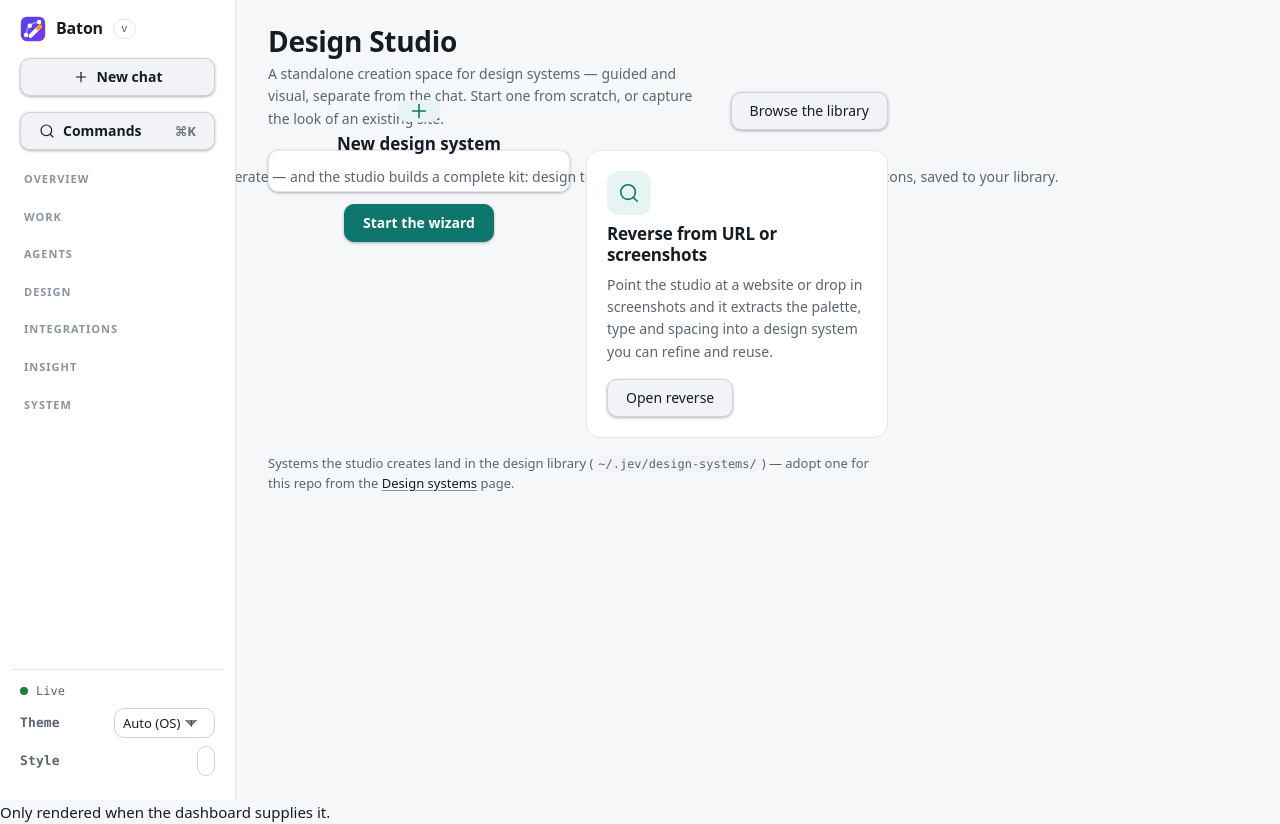
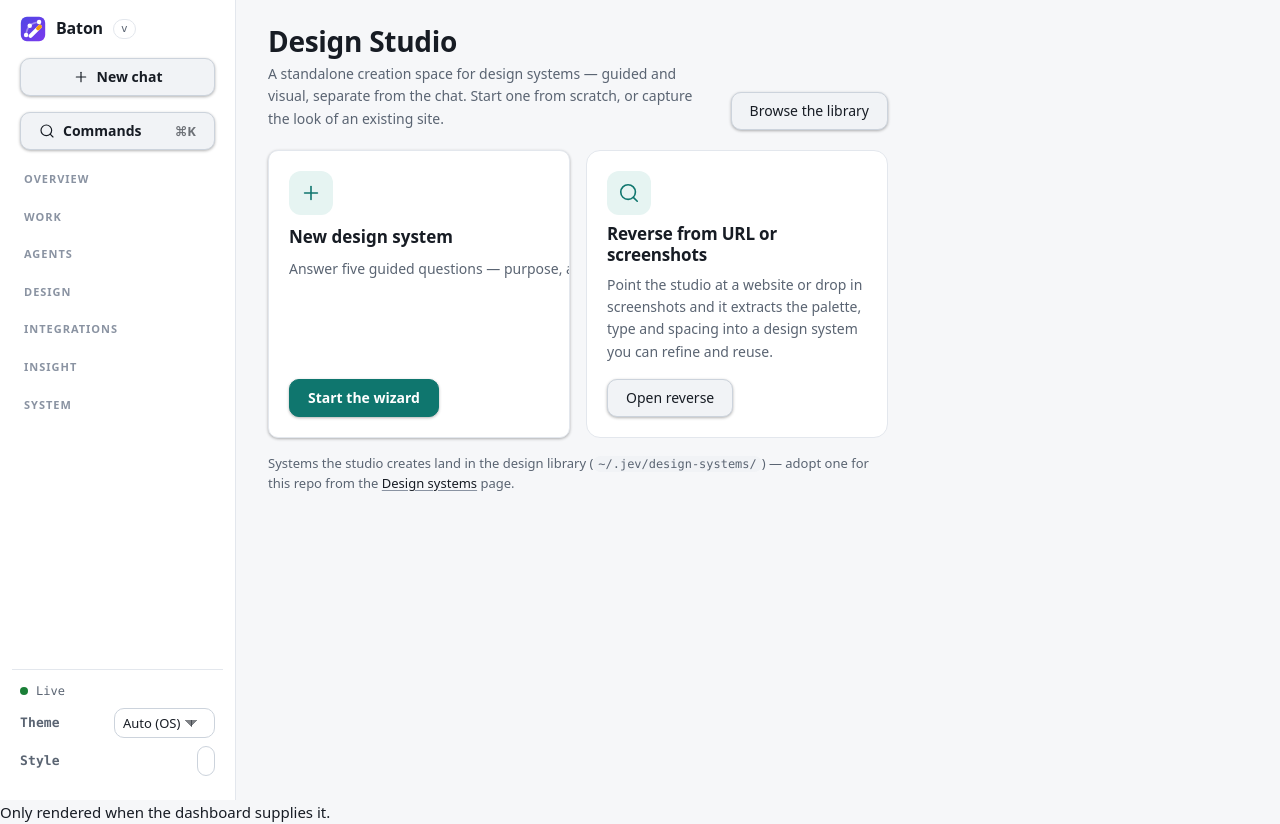
Before and after one commit to Gane2506/baton, a Python web app: template src/jev_agent/dashboard/templates/design_studio.html in a window 1280 px wide. Run offline with Jinja, Linux system fonts and the light colour scheme; the template is opened without the code that fills it, so the values that code supplies are empty.

Commit message:
Audit cycle 5 WS-4: UX polish — submenu overlay, key-card overflow, studio card, inline forms (issue #269)
- /chats rendered with its heading, form and table clipped under the fixed
  submenu flyout: the content column now shifts right by the panel width
  (--submenu-w) while a submenu is open.
- Provider key cards: label-less .field-row forms used the settings 3-column
  grid, whose 200px minimums pushed the Add key button out of the card;
  label-less rows are now control + actions (minmax(0,1fr) auto).
- Design Studio landing: a <button> card does not lay its children out as a
  flex container in Chrome, so the New design system card collapsed and its
  content spilled over the page and viewport; the flex layout lives on an
  inner span, and the button's overflow is clipped (Chrome sizes a button's
  scrollable overflow from its unwrapped text).
- Provider sign-in hints read as their own line under the button instead of
  wrapping ragged beside it; inline-form labels keep their natural width
  (run page bisect finder).
- Regression assertions for the CSS rules and the studio-card wrapper.

Co-Authored-By: Hana <hana@baton.dev>

```diff
--- a/src/jev_agent/dashboard/static/style.css
+++ b/src/jev_agent/dashboard/static/style.css
@@ -103,6 +103,7 @@
   --s7: 32px;
 
   --sidebar-w: 236px;
+  --submenu-w: 232px;
   --wrap: 1440px;
   color-scheme: dark;
 }
@@ -387,7 +388,7 @@ pre code { background: none; padding: 0; }
 .submenu-panel {
   position: fixed; z-index: 40;
   top: 0; bottom: 0; left: var(--sidebar-w);
-  width: 232px;
+  width: var(--submenu-w);
   display: flex; flex-direction: column; gap: 2px;
   padding: var(--s5) var(--s3);
   background: var(--surface);
@@ -455,6 +456,10 @@ pre code { background: none; padding: 0; }
      rows (see base.html) provide the tooltips. */
   body.submenu-open { --sidebar-w: 60px; }
   body.submenu-open .sidebar { padding: var(--s4) var(--s2); }
+  /* The flyout panel is fixed over the content column: shift the content
+     right by the panel width, so the page is never hidden behind it (audit 5:
+     /chats rendered with its heading, form and table clipped under the panel). */
+  body.submenu-open .content { margin-left: var(--submenu-w); }
   body.submenu-open .sidebar .brand { justify-content: center; padding: 0; }
   body.submenu-open .sidebar .brand .name,
   body.submenu-open .sidebar .brand .ver,
@@ -531,6 +536,9 @@ pre code { background: none; padding: 0; }
 }
 .provider .panel-head { justify-content: flex-start; margin-bottom: var(--s2); }
 .provider .panel-head h3 { margin: 0; }
+/* Sign-in buttons with an explanatory hint: the hint reads as its own line
+   under the button instead of wrapping ragged beside it (audit 5). */
+.provider form > span.hint { display: block; margin-top: var(--s1); }
 
 /* Prominent API key provider cards (issue #153): grid of cards, each with a
    direct inline Add when the key is unset (disappear-when-set). */
@@ -620,6 +628,10 @@ h2.section:first-child { margin-top: 0; }
 .btn:disabled, button:disabled, .button:disabled { opacity: 0.45; cursor: not-allowed; transform: none; }
 
 form.inline { display: inline-flex; }
+/* Inline forms (the run page's bisect finder): labels keep their natural
+   width instead of squeezing onto two lines when the row is tight — the
+   inputs take the shrink. */
+form.inline label { flex-shrink: 0; }
 /* Issue #200: these replace inline style="" attributes (the CSP forbids
    them, so the inline versions silently did nothing). */
 .ml-12 { margin-left: 12px; }
@@ -1211,6 +1223,12 @@ details.panel[open] > summary { margin-bottom: var(--s3); }
   border-bottom: 1px solid var(--border);
 }
 .field-row:last-of-type { border-bottom: 0; }
+/* Label-less field rows (provider key cards, token/code/model forms) are
+   control + actions only: the settings 3-column grid reserves 200px minimums
+   for a label column that isn't there, which overflows narrow cards (the
+   "Add key" button poked out of the provider cards) and parks the button
+   mid-panel elsewhere. Two columns instead (audit 5). */
+.field-row:not(:has(> label)) { grid-template-columns: minmax(0, 1fr) auto; }
 .field-row > label {
   margin: 0; display: flex; flex-direction: column; gap: 2px;
   font-weight: 600; color: var(--fg); font-size: var(--text-xs);
@@ -1373,8 +1391,26 @@ dialog.palette::backdrop { background: rgba(0, 0, 0, 0.45); }
    wizard clears state), so the card itself is a <button>: reset button
    defaults so it still looks like the link card, and style the span title
    like the <h2> it replaces (a <button> may only contain phrasing content). */
-.studio-card-form { margin: 0; }
-button.studio-card { text-align: left; font: inherit; cursor: pointer; width: 100%; }
+.studio-card-form { display: flex; margin: 0; }
+button.studio-card {
+  display: block;
+  text-align: left; font: inherit; cursor: pointer;
+  flex: 1; min-width: 0; height: 100%; padding: 0;
+  /* Chrome sizes a button's scrollable overflow from its unwrapped text, so
+     the multi-line description widened the whole page even though it wraps
+     visually; clipping the button's overflow keeps the page at viewport
+     width. Outlines are unaffected by overflow. */
+  overflow: hidden;
+}
+/* The card is a <button> (POST form, issue #200), and Chrome does not lay a
+   button's children out as a flex container: the column collapsed to one
+   line and the content spilled over the card, the page, and the viewport
+   (audit 5). The flex layout lives on an inner span instead; the button
+   itself is a plain block that stretches to the form. */
+.studio-card-inner {
+  display: flex; flex-direction: column; gap: var(--s2);
+  height: 100%; padding: var(--s5);
+}
 .studio-card-title { display: block; font-size: var(--text-lg); font-weight: 600; }
 .studio-card-desc { color: var(--muted); font-size: var(--text-sm); flex: 1; }
 .studio-card-icon {
--- a/src/jev_agent/dashboard/templates/design_studio.html
+++ b/src/jev_agent/dashboard/templates/design_studio.html
@@ -20,12 +20,14 @@
   <form method="post" action="/design-studio/new" class="studio-card-form">
     {{ csrf_input() }}
     <button class="studio-card" type="submit">
+      <span class="studio-card-inner">
         <span class="studio-card-icon">{{ icon("i-plus") }}</span>
         <span class="studio-card-title">New design system</span>
         <span class="studio-card-desc">Answer five guided questions — purpose, app type, stack, brand, generate —
         and the studio builds a complete kit: design tokens, system markdown, logo
         mark and favicons, saved to your library.</span>
         <span class="studio-card-cta"><span class="btn btn-primary">Start the wizard</span></span>
+      </span>
     </button>
   </form>
   <a class="studio-card" href="/design-studio/reverse">
```
Also changed, not shown: tests/unit/test_dashboard_connections.py (+15 -0 lines), tests/unit/test_dashboard_design_studio.py (+7 -0 lines), tests/unit/test_dashboard_nav_submenu.py (+5 -0 lines). Lines whose indentation alone changed are shown as unchanged.
